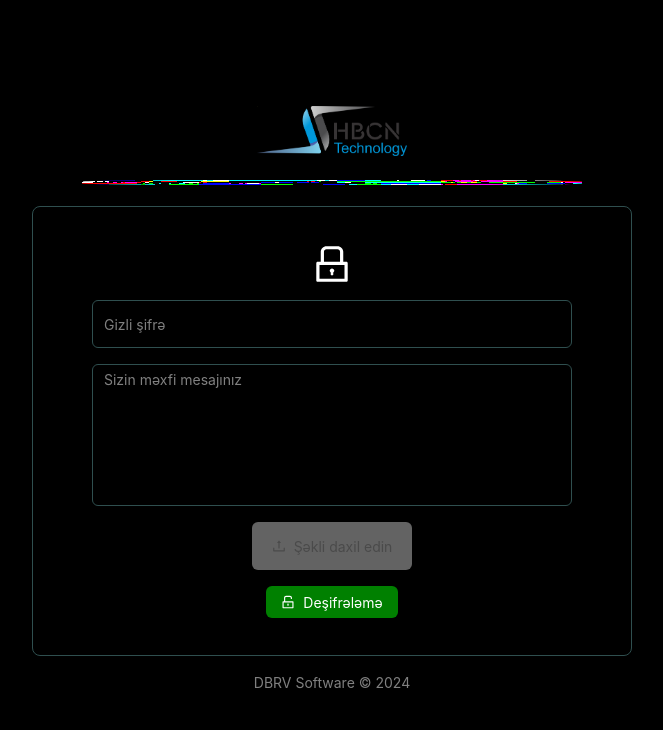
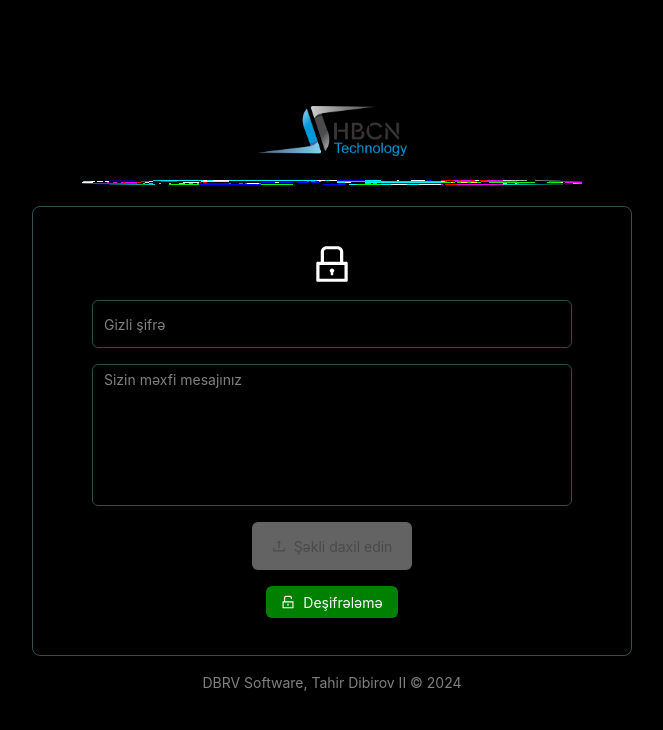
Before and after one commit to tahirdibirovsoftware/steganography-app, a React (Vite) app: page /encoder in a window 1280 px wide. Shown: the top 730 px of the page, without its empty margins (308-971 px from the left). Built offline with nearby package versions, Linux system fonts and the light colour scheme.

Commit message:
Copyright update

```diff
--- a/src/renderer/src/app/App.tsx
+++ b/src/renderer/src/app/App.tsx
@@ -12,7 +12,7 @@ const App = (): JSX.Element => {
       <SHBCNLogo height={50} width={150}/>
       <Image src={glitch} style={{width: '500px', height: '5px', borderRadius: '30%'}}/>
       <Router/>
-      <Copyright color='grey' text='DBRV Software'/>
+      <Copyright color='grey' text='DBRV Software, Tahir Dibirov II'/>
     </Space>
   )
 }
```
Also changed, not shown: src/main/index.ts (+8 -4 lines).
